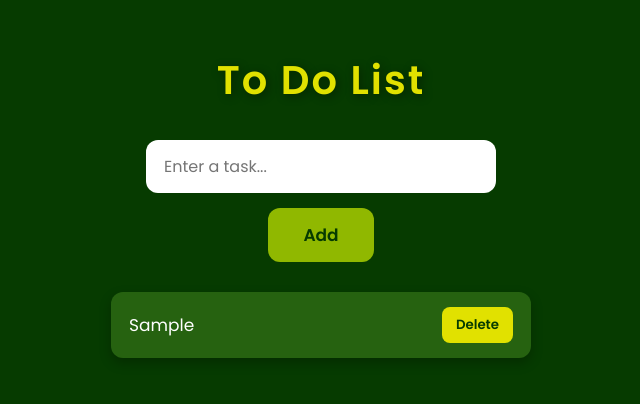
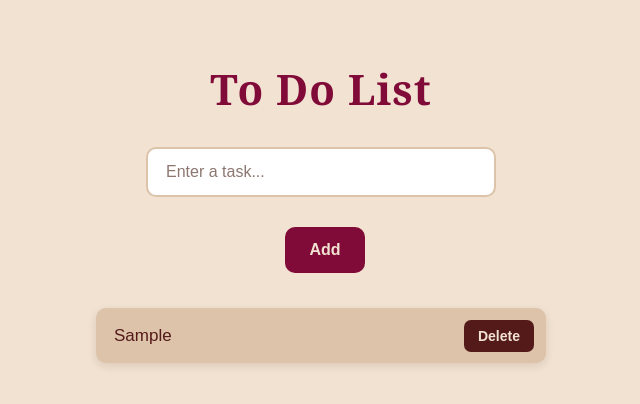
Before and after one commit to sindhuboyini/To-Do-List, a plain HTML site: page index.html in a window 1280 px wide. Both pictures are taken after typing "Sample" into the empty fields and a click on the button "Add". Shown: the whole page, without its empty margins (319-959 px from the left). Drawn offline with Linux system fonts and the light colour scheme.

Commit message:
Updated Project

```diff
--- a/index.html
+++ b/index.html
@@ -39,9 +39,10 @@
         b.textContent="Delete"
         b.style.color="red"
 
-        b.addEventListener("click",()=>{
-            p.remove()
-        })
+       b.addEventListener("click", (event) => {
+        event.stopPropagation()
+         p.remove()
+       })
 
         p.appendChild(b)
         lists.appendChild(p)
--- a/style.css
+++ b/style.css
@@ -1,126 +1,185 @@
-/* Google Font */
-@import url('https://fonts.googleapis.com/css2?family=Poppins:wght@300;400;500;600&display=swap');
+/* ===== General Page Styling ===== */
 
-*{
-    margin:0;
-    padding:0;
-    box-sizing:border-box;
-    font-family:'Poppins',sans-serif;
+* {
+    box-sizing: border-box;
+    margin: 0;
+    padding: 0;
 }
 
-body{
-    background:#063B00;
-    min-height:100vh;
-    display:flex;
-    flex-direction:column;
-    align-items:center;
-    justify-content:flex-start;
-    padding:50px 20px;
+body {
+    min-height: 100vh;
+    background: #F1E2D1;
+    font-family: Arial, Helvetica, sans-serif;
+
+    display: flex;
+    flex-direction: column;
+    align-items: center;
+
+    padding: 60px 20px;
+    color: #541A1A;
 }
 
-h1{
-    color:#E1E100;
-    margin-bottom:30px;
-    font-size:40px;
-    letter-spacing:2px;
-    text-shadow:2px 2px 10px rgba(0,0,0,.4);
+
+/* ===== Heading ===== */
+
+h1 {
+    color: #810B38;
+    font-size: 42px;
+    margin-bottom: 30px;
+    letter-spacing: 1px;
+    font-family: Georgia, 'Times New Roman', Times, serif;
 }
 
-input{
-    width:350px;
-    max-width:90%;
-    padding:14px 18px;
-    border:none;
-    outline:none;
-    border-radius:12px;
-    background:white;
-    font-size:16px;
-    margin-bottom:15px;
-    transition:.3s;
+
+/* ===== Input ===== */
+
+#i {
+    width: 350px;
+    padding: 14px 18px;
+
+    border: 2px solid #DCC3AA;
+    border-radius: 10px;
+
+    background-color: #fff;
+    color: #541A1A;
+
+    font-size: 16px;
+    outline: none;
+
+    transition: 0.3s;
 }
 
-input:focus{
-    box-shadow:0 0 12px #90B800;
+#i::placeholder {
+    color: #8d7770;
 }
 
-#add{
-    padding:14px 35px;
-    border:none;
-    border-radius:12px;
-    background:#90B800;
-    color:#063B00;
-    font-size:17px;
-    font-weight:600;
-    cursor:pointer;
-    transition:.3s;
-    margin-bottom:30px;
+#i:focus {
+    border-color: #810B38;
+    box-shadow: 0 0 8px rgba(129, 11, 56, 0.2);
 }
 
-#add:hover{
-    background:#E1E100;
-    transform:translateY(-2px);
+
+/* ===== Add Button ===== */
+
+#add {
+    margin-left: 8px;
+    margin-top: 30px;
+    padding: 14px 24px;
+    border: none;
+    border-radius: 10px;
+
+    background-color: #810B38;
+    color: #F1E2D1;
+
+    font-size: 16px;
+    font-weight: bold;
+
+    cursor: pointer;
+
+    transition: 0.3s;
 }
 
-#lists{
-    width:420px;
-    max-width:95%;
+#add:hover {
+    background-color: #541A1A;
+    transform: translateY(-2px);
 }
 
-#lists p{
-    background:#266210;
-    color:white;
-    margin-bottom:15px;
-    padding:15px 18px;
-    border-radius:12px;
-    display:flex;
-    justify-content:space-between;
-    align-items:center;
-    cursor:pointer;
-    font-size:17px;
-    transition:.3s;
-    box-shadow:0 5px 12px rgba(0,0,0,.25);
+#add:active {
+    transform: translateY(0);
 }
 
-#lists p:hover{
-    background:#90B800;
-    color:#063B00;
+
+/* ===== Todo List Container ===== */
+
+#lists {
+    width: 450px;
+    margin-top: 35px;
 }
 
-#lists button{
-    background:#E1E100;
-    color:#063B00 !important;
-    border:none;
-    padding:8px 14px;
-    border-radius:8px;
-    font-weight:600;
-    cursor:pointer;
-    transition:.3s;
+
+/* ===== Individual Todo ===== */
+
+#lists p {
+    min-height: 55px;
+
+    display: flex;
+    align-items: center;
+    justify-content: space-between;
+
+    padding: 10px 12px 10px 18px;
+    margin-bottom: 12px;
+
+    background-color: #DCC3AA;
+    color: #541A1A;
+
+    border-radius: 10px;
+
+    font-size: 17px;
+    font-weight: 500;
+
+    cursor: pointer;
+
+    box-shadow: 0 3px 8px rgba(84, 26, 26, 0.12);
+
+    transition: 0.3s;
 }
 
-#lists button:hover{
-    background:white;
-    transform:scale(1.05);
+#lists p:hover {
+    background-color: #cdb298;
+    transform: translateX(3px);
 }
 
-@media(max-width:500px){
 
-    h1{
-        font-size:32px;
+/* ===== Delete Button ===== */
+
+#lists p button {
+    margin-left: 15px;
+    padding: 8px 14px;
+
+    border: none;
+    border-radius: 7px;
+
+    background-color: #541A1A;
+    color: #F1E2D1 !important;
+
+    font-size: 14px;
+    font-weight: bold;
+
+    cursor: pointer;
+
+    transition: 0.3s;
+}
+
+#lists p button:hover {
+    background-color: #810B38;
+    transform: scale(1.05);
+}
+
+
+/* ===== Mobile Responsive Design ===== */
+
+@media (max-width: 600px) {
+
+    body {
+        padding: 40px 15px;
     }
 
-    input{
-        width:100%;
+    h1 {
+        font-size: 34px;
     }
 
-    #add{
-        width:100%;
+    #i {
+        width: 100%;
+        max-width: 350px;
+        margin-bottom: 10px;
     }
 
-    #lists{
-        width:100%;
+    #add {
+        margin-left: 0;
     }
 
-    #lists p{
-        font-size:15px;
+    #lists {
+        width: 100%;
+        max-width: 450px;
     }
 }
```
